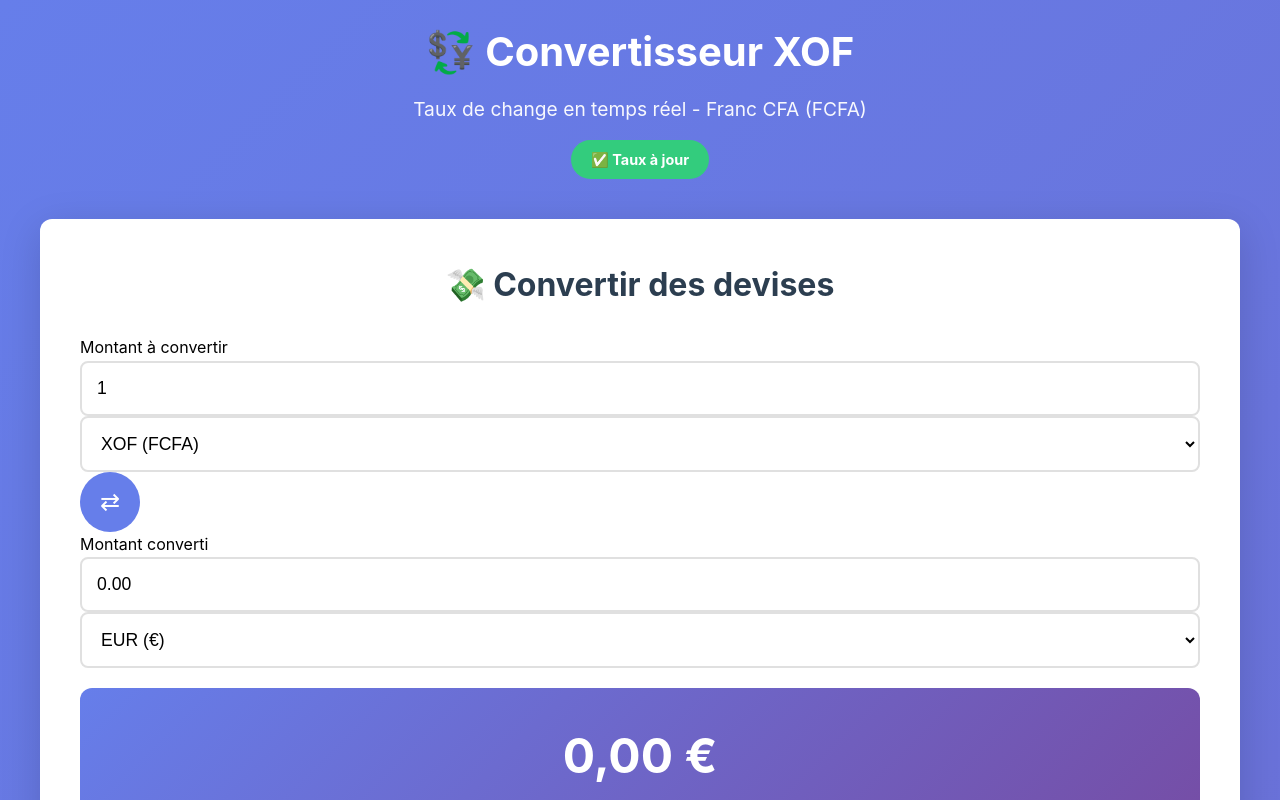
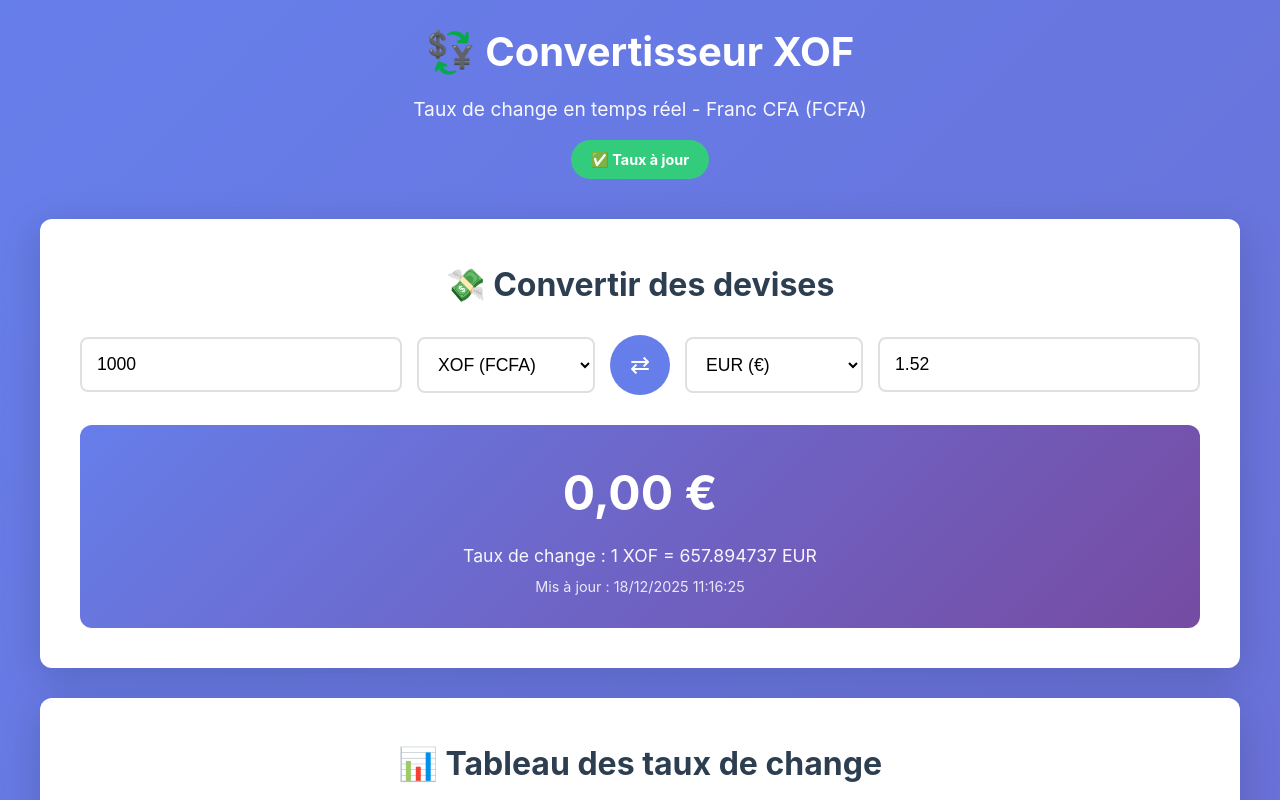
Before and after one commit to moisekinninnon24-oss/convertisseur-xof, a website: page public/index.html in a window 1280 px wide. Shown: the top 800 px of the page. Drawn offline with Linux system fonts and the light colour scheme.

Commit message:
Fix converter: working JavaScript + horizontal layout

```diff
--- a/public/index.html
+++ b/public/index.html
@@ -82,23 +82,21 @@
         }
 
         .converter-row {
-            display: grid;
-            grid-template-columns: 2fr 1.5fr 80px 1.5fr 2fr;
+            display: flex;
+            align-items: center;
+            justify-content: center;
             gap: 15px;
-            align-items: end;
-            margin-bottom: 20px;
+            flex-wrap: wrap;
         }
 
-        .input-group {
-            display: flex;
-            flex-direction: column;
-            gap: 8px;
+        .input-amount {
+            flex: 2;
+            min-width: 150px;
         }
 
-        .input-label {
-            font-weight: 600;
-            color: #2c3e50;
-            font-size: 0.9em;
+        .input-currency {
+            flex: 1;
+            min-width: 120px;
         }
 
         .form-input {
@@ -124,7 +122,7 @@
             background: #667eea;
             color: white;
             border: none;
-            padding: 15px 20px;
+            padding: 15px;
             border-radius: 50%;
             cursor: pointer;
             font-size: 1.5em;
@@ -134,7 +132,7 @@
             display: flex;
             align-items: center;
             justify-content: center;
-            align-self: end;
+            flex-shrink: 0;
         }
 
         .swap-button:hover {
@@ -382,8 +380,23 @@
                 font-size: 1.5em;
             }
 
-            .form-row {
-                grid-template-columns: 1fr;
+            /* Convertisseur en vertical sur mobile */
+            .converter-row {
+                flex-direction: column;
+                align-items: stretch;
+            }
+
+            .input-amount,
+            .input-currency {
+                width: 100%;
+                min-width: 100%;
+            }
+
+            .swap-button {
+                width: 50px;
+                height: 50px;
+                font-size: 1.3em;
+                align-self: center;
             }
 
             .result-amount {
@@ -457,12 +470,20 @@
         <div class="card">
             <h2>💸 Convertir des devises</h2>
 
-            <div class="converter-form">
-                <div>
-                    <div class="form-label">Montant à convertir</div>
-                    <div class="form-row">
-                        <input type="number" id="amount-from" class="form-input" value="1" min="0" step="any">
-                        <select id="currency-from" class="form-input">
+            <div class="converter-wrapper">
+                <!-- Layout horizontal : [Montant] [Devise] ⇄ [Devise] [Montant] -->
+                <div class="converter-row">
+                    <!-- Montant source -->
+                    <input type="number"
+                           id="amount-from"
+                           class="form-input input-amount"
+                           placeholder="Entrez le montant"
+                           value="1000"
+                           min="0"
+                           step="any">
+
+                    <!-- Devise source -->
+                    <select id="currency-from" class="form-input input-currency">
                         <option value="XOF">XOF (FCFA)</option>
                         <option value="EUR">EUR (€)</option>
                         <option value="USD">USD ($)</option>
@@ -470,16 +491,12 @@
                         <option value="CAD">CAD ($)</option>
                         <option value="CHF">CHF (Fr)</option>
                     </select>
-                    </div>
-                </div>
 
-                <button class="swap-button" id="swap-btn">⇄</button>
+                    <!-- Bouton swap -->
+                    <button class="swap-button" id="swap-btn" type="button" title="Inverser les devises">⇄</button>
 
-                <div>
-                    <div class="form-label">Montant converti</div>
-                    <div class="form-row">
-                        <input type="number" id="amount-to" class="form-input" value="0.00" readonly>
-                        <select id="currency-to" class="form-input">
+                    <!-- Devise cible -->
+                    <select id="currency-to" class="form-input input-currency">
                         <option value="EUR">EUR (€)</option>
                         <option value="XOF">XOF (FCFA)</option>
                         <option value="USD">USD ($)</option>
@@ -487,7 +504,14 @@
                         <option value="CAD">CAD ($)</option>
                         <option value="CHF">CHF (Fr)</option>
                     </select>
-                    </div>
+
+                    <!-- Montant converti -->
+                    <input type="text"
+                           id="amount-to"
+                           class="form-input input-amount"
+                           placeholder="Résultat"
+                           value="1.52"
+                           readonly>
                 </div>
             </div>
 
```
Lines whose indentation alone changed are shown as unchanged.
